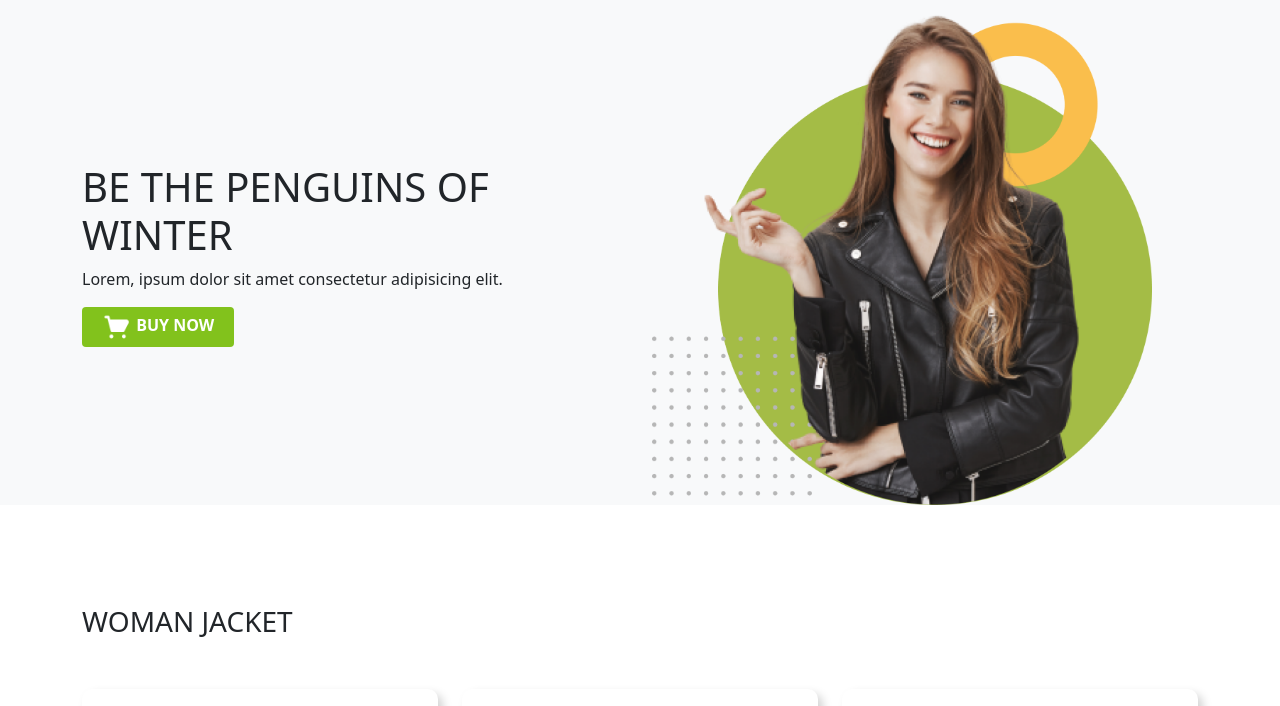
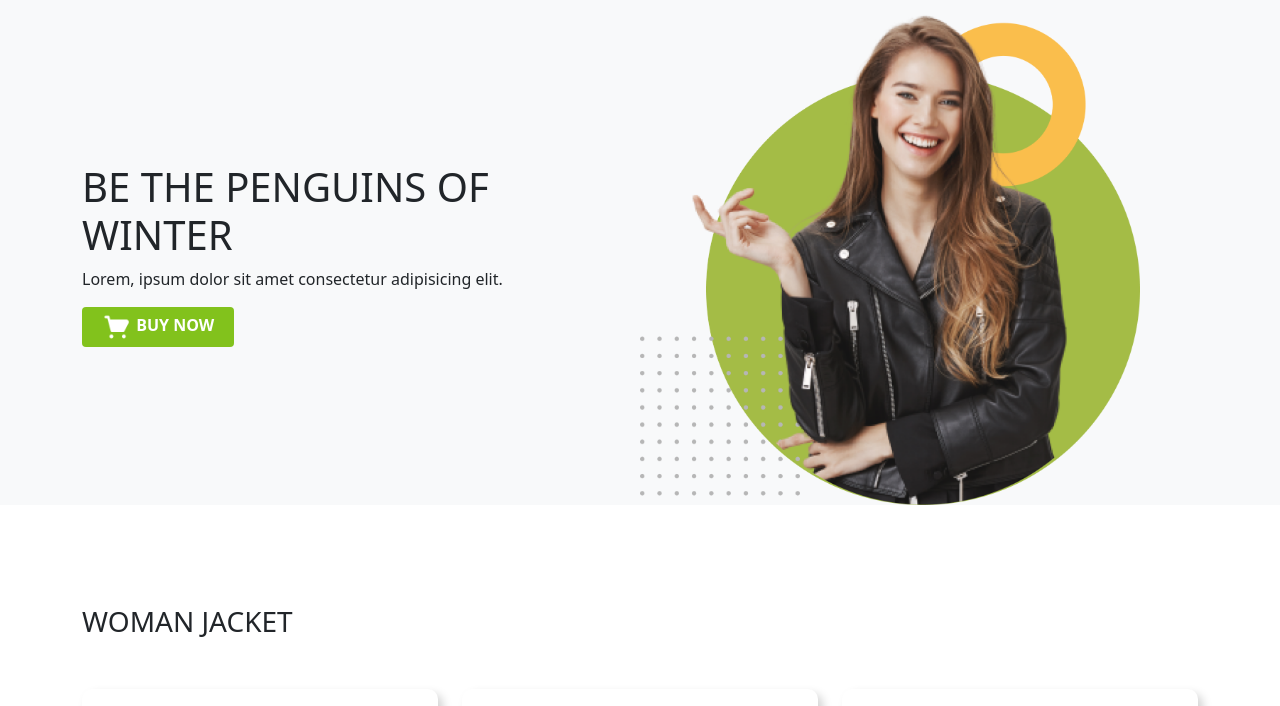
Before and after one commit to S-Delowar/bootstrap-website-practice, a plain HTML site: page index.html in a window 1280 px wide. Shown: the part 71-777 px from the top of the page. Drawn offline with nearby package versions, Linux system fonts and the light colour scheme.

Commit message:
banner-solved

```diff
--- a/index.html
+++ b/index.html
@@ -61,7 +61,7 @@
 
       <!-- Bnner Starts -->
       <div class="container">
-        <div class="row align-items-center justify-content-between">
+        <div class="d-flex align-items-center justify-content-between">
           <div class="col-md-6">
             <h1>BE THE PENGUINS OF WINTER</h1>
             <p>Lorem, ipsum dolor sit amet consectetur adipisicing elit.</p>
```
Also changed, not shown: Image/Webp.net-compress-image.jpg (added).
